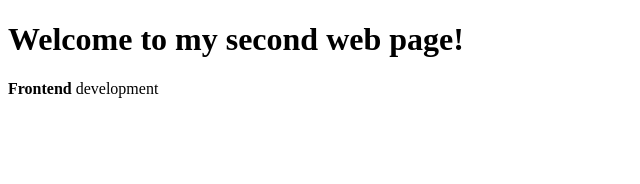
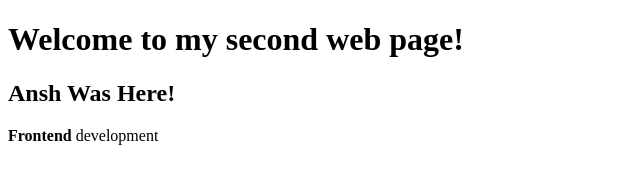
Before and after one commit to SalC124/LetsMakeAWebPage, a plain HTML site: page UNIT1-HTML/01-first-page.html in a window 1280 px wide. Shown: the whole page, without its empty margins (0-640 px from the left). Drawn offline with Linux system fonts and the light colour scheme.

Commit message:
Ansh Was Here!

```diff
--- a/UNIT1-HTML/01-first-page.html
+++ b/UNIT1-HTML/01-first-page.html
@@ -7,6 +7,7 @@
     </head>
     <body>
         <h1>Welcome to my second web page!</h1>
+        <h2>Ansh Was Here!</h2>
         <p><strong>Frontend</strong> development</p>
     </body>
 </html>
```
